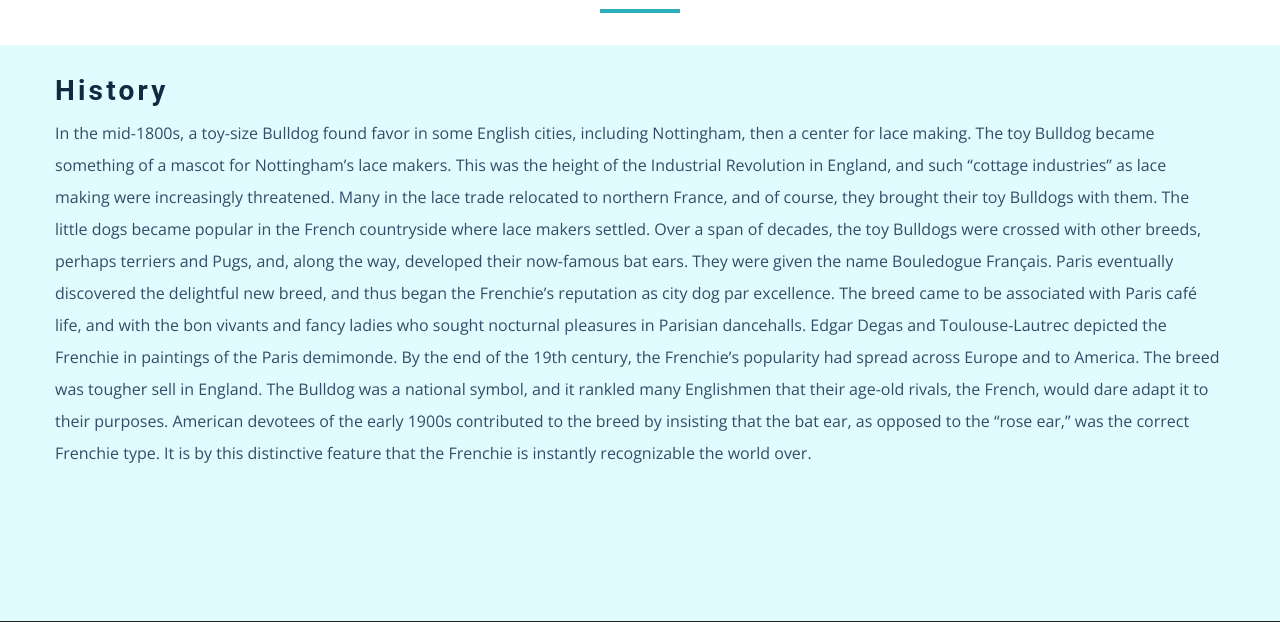
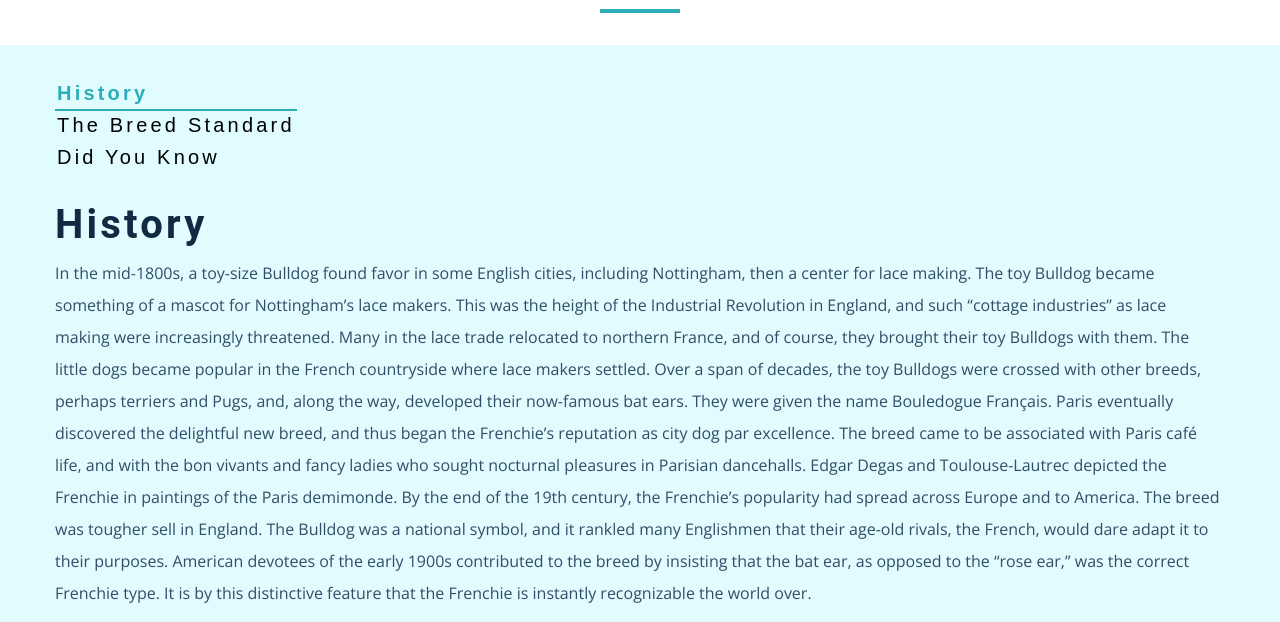
Before and after one commit to huberto777/gatsby-blog, a Gatsby site: page /about in a window 1280 px wide. Shown: the part 123-745 px from the top of the page. Built offline with nearby package versions, Linux system fonts and the light colour scheme; Gatsby itself is replaced by a stand-in of ours.

Commit message:
refactoring about page

```diff
--- a/gatsby-config.js
+++ b/gatsby-config.js
@@ -19,6 +19,13 @@ module.exports = {
       options: {
         name: `articles`,
         path: `${__dirname}/src/data/articles`,
+      },
+    },
+    {
+      resolve: `gatsby-source-filesystem`,
+      options: {
+        name: `articles`,
+        path: `${__dirname}/src/data/about`,
       },
     },
     `gatsby-transformer-sharp`,
--- a/package.json
+++ b/package.json
@@ -8,6 +8,7 @@
     "@mdx-js/mdx": "^1.6.18",
     "@mdx-js/react": "^1.6.18",
     "gatsby": "^2.24.67",
+    "gatsby-awesome-pagination": "^0.3.6",
     "gatsby-image": "^2.4.20",
     "gatsby-plugin-layout": "^1.3.13",
     "gatsby-plugin-manifest": "^2.4.33",
--- a/src/css/main.css
+++ b/src/css/main.css
@@ -794,12 +794,6 @@ About Page
 }
 
 @media screen and (min-width: 992px) {
-  .about-center {
-    display: grid;
-    grid-template-columns: repeat(12, 1fr);
-    align-items: center;
-    column-gap: 4rem;
-  }
 
   .about-img {
     grid-column: 1 / span 5;
@@ -809,6 +803,38 @@ About Page
   .about-text {
     grid-column: 6 / -1;
   }
+
+}
+
+.about-btn {
+  background: transparent;
+  border-color: transparent;
+  text-transform: capitalize;
+  text-align: left;
+  font-size: 1.25rem;
+  letter-spacing: var(--spacing);
+  transition: var(--transition);
+  cursor: pointer;
+  padding: 0.25rem 0;
+  line-height: 1;
+}
+
+.about-btn:hover {
+  color: var(--clr-primary-1);
+  font-weight: bold;
+}
+
+.active-btn {
+  color: var(--clr-primary-5);
+  box-shadow: 0 2px var(--clr-primary-5);
+  font-weight: bold;
+}
+
+.btn-container {
+  display: inline-flex;
+  flex-direction: column;
+  justify-content: center;
+  margin-bottom: 2rem;
 }
 
 /*
--- /dev/null
+++ b/src/data/about/01-history.mdx
@@ -0,0 +1,35 @@
+---
+title: History
+slug: history
+author: AKC
+featuredImage: ../../assets/images/blog/nutrition.jpg
+---
+
+## History
+
+In the mid-1800s, a toy-size Bulldog found favor in some English
+cities, including Nottingham, then a center for lace making. The
+toy Bulldog became something of a mascot for Nottingham’s lace
+makers. This was the height of the Industrial Revolution in
+England, and such “cottage industries” as lace making were
+increasingly threatened. Many in the lace trade relocated to
+northern France, and of course, they brought their toy Bulldogs
+with them. The little dogs became popular in the French
+countryside where lace makers settled. Over a span of decades, the
+toy Bulldogs were crossed with other breeds, perhaps terriers and
+Pugs, and, along the way, developed their now-famous bat ears.
+They were given the name Bouledogue Français. Paris eventually
+discovered the delightful new breed, and thus began the Frenchie’s
+reputation as city dog par excellence. The breed came to be
+associated with Paris café life, and with the bon vivants and
+fancy ladies who sought nocturnal pleasures in Parisian
+dancehalls. Edgar Degas and Toulouse-Lautrec depicted the Frenchie
+in paintings of the Paris demimonde. By the end of the 19th
+century, the Frenchie’s popularity had spread across Europe and to
+America. The breed was tougher sell in England. The Bulldog was a
+national symbol, and it rankled many Englishmen that their age-old
+rivals, the French, would dare adapt it to their purposes.
+American devotees of the early 1900s contributed to the breed by
+insisting that the bat ear, as opposed to the “rose ear,” was the
+correct Frenchie type. It is by this distinctive feature that the
+Frenchie is instantly recognizable the world over.
--- /dev/null
+++ b/src/data/about/02-the-breed-standard.mdx
@@ -0,0 +1,10 @@
+---
+title: The Breed Standard
+slug: the breed standard
+author: AKC
+featuredImage: ../../assets/images/blog/nutrition.jpg
+---
+
+## The Breed Standard
+
+The French Bulldog has the appearance of an active, intelligent, muscular dog of heavy bone, smooth coat, compactly built, and of medium or small structure. Expression alert, curious, and interested. Any alteration other than removal of dewclaws is considered mutilation and is a disqualification. Proportion and Symmetry – All points are well distributed and bear good relation one to the other; no feature being in such prominence from either excess or lack of quality that the animal appears poorly proportioned.
--- /dev/null
+++ b/src/data/about/03-did-you-know.mdx
@@ -0,0 +1,10 @@
+---
+title: Did you know
+slug: did-you-know
+author: AKC
+featuredImage: ../../assets/images/blog/nutrition.jpg
+---
+
+## Did you know
+
+A short walk or outdoor play session with their owner each day should provide enough exercise to keep the French Bulldog in shape. Frenchies enjoy participating in canine sports such as obedience, agility, and rally. As a flat-faced breed, however, they are prone to breathing difficulties and should never be allowed to exert themselves in hot or humid weather.
--- a/src/pages/about.js
+++ b/src/pages/about.js
@@ -1,8 +1,16 @@
-import React from "react"
+import React, { useState } from "react"
 import SEO from "../components/SEO"
 import Title from "../components/Title"
+import { graphql } from "gatsby"
+import { MDXRenderer } from "gatsby-plugin-mdx"
 
-const AboutPage = () => {
+const AboutPage = ({
+  data: {
+    allMdx: { nodes },
+  },
+}) => {
+  const [value, setValue] = useState(0)
+  const { body } = nodes[value]
   return (
     <>
       <SEO title="About" description="about webdev" />
@@ -10,35 +18,18 @@ const AboutPage = () => {
       <section className="about-page">
         <div className="section-center">
           <article className="about-text">
-            <h3>History</h3>
-            <p>
-              In the mid-1800s, a toy-size Bulldog found favor in some English
-              cities, including Nottingham, then a center for lace making. The
-              toy Bulldog became something of a mascot for Nottingham’s lace
-              makers. This was the height of the Industrial Revolution in
-              England, and such “cottage industries” as lace making were
-              increasingly threatened. Many in the lace trade relocated to
-              northern France, and of course, they brought their toy Bulldogs
-              with them. The little dogs became popular in the French
-              countryside where lace makers settled. Over a span of decades, the
-              toy Bulldogs were crossed with other breeds, perhaps terriers and
-              Pugs, and, along the way, developed their now-famous bat ears.
-              They were given the name Bouledogue Français. Paris eventually
-              discovered the delightful new breed, and thus began the Frenchie’s
-              reputation as city dog par excellence. The breed came to be
-              associated with Paris café life, and with the bon vivants and
-              fancy ladies who sought nocturnal pleasures in Parisian
-              dancehalls. Edgar Degas and Toulouse-Lautrec depicted the Frenchie
-              in paintings of the Paris demimonde. By the end of the 19th
-              century, the Frenchie’s popularity had spread across Europe and to
-              America. The breed was tougher sell in England. The Bulldog was a
-              national symbol, and it rankled many Englishmen that their age-old
-              rivals, the French, would dare adapt it to their purposes.
-              American devotees of the early 1900s contributed to the breed by
-              insisting that the bat ear, as opposed to the “rose ear,” was the
-              correct Frenchie type. It is by this distinctive feature that the
-              Frenchie is instantly recognizable the world over.
-            </p>
+            <div className="btn-container">
+              {nodes.map(({ frontmatter }, index) => (
+                <button
+                  key={frontmatter.slug}
+                  onClick={() => setValue(index)}
+                  className={`about-btn ${index === value && "active-btn"}`}
+                >
+                  {frontmatter.title}
+                </button>
+              ))}
+            </div>
+            <MDXRenderer>{body}</MDXRenderer>
           </article>
         </div>
       </section>
@@ -46,4 +37,19 @@ const AboutPage = () => {
   )
 }
 
+export const query = graphql`
+  {
+    allMdx(filter: { fileAbsolutePath: { regex: "/about/" } }) {
+      nodes {
+        frontmatter {
+          author
+          slug
+          title
+        }
+        body
+      }
+    }
+  }
+`
+
 export default AboutPage
```
Also changed, not shown: src/pages/blog.js (+6 -1 lines), 1 other file.
